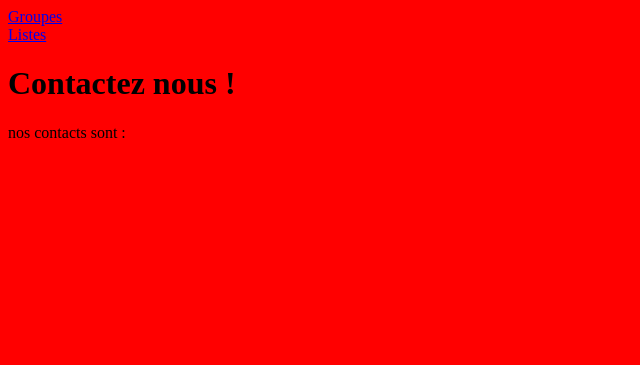
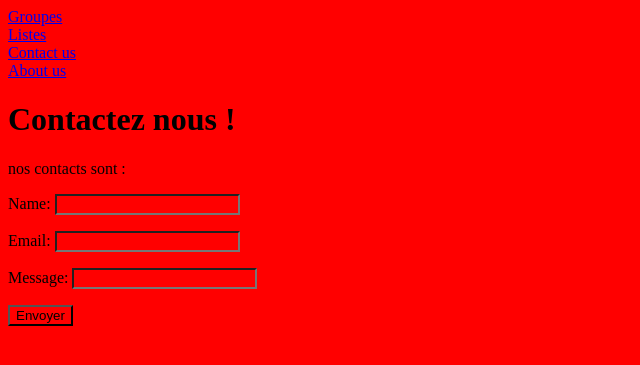
Before and after one commit to theogenix/OpenClassroomDjango, a Django app: page /contact-us/ in a window 1280 px wide. Shown: the top 365 px of the page, without its empty margins (0-640 px from the left). Run offline with Django 3.2, Linux system fonts and the light colour scheme; parts of the project's set-up code (start-up, migrations or seed data) failed here and were passed over.

Commit message:
dajngo forms recupérer données

```diff
--- /dev/null
+++ b/merchex/listings/forms.py
@@ -0,0 +1,6 @@
+from django import forms
+
+class ContactUsForm(forms.Form):
+    name=forms.CharField(required=False)
+    email=forms.EmailField()
+    message=forms.CharField(max_length=1000)
--- a/merchex/listings/templates/listings/base.html
+++ b/merchex/listings/templates/listings/base.html
@@ -11,6 +11,13 @@
     <nav>
       <a href="{% url 'listing-list' %}">Listes</a>
     </nav>
+    <nav>
+      <a href="{% url 'contact' %}">Contact us</a>
+    </nav>
+    <nav>
+      <a href="{% url 'about-us' %}">About us</a>
+    </nav>
+
     {% block content %}{% endblock %}
   </body>
 </html>
--- a/merchex/listings/templates/listings/contact.html
+++ b/merchex/listings/templates/listings/contact.html
@@ -6,4 +6,10 @@
 
 <p>nos contacts sont :</p>
 
+<form action="" method="POST" novalidate>
+    {% csrf_token %}
+    {{form.as_p}}
+    <input type="submit" value="Envoyer">
+</form>
+
 {% endblock %}
--- a/merchex/listings/views.py
+++ b/merchex/listings/views.py
@@ -3,7 +3,9 @@ from django.http import HttpResponse
 from django.shortcuts import render
 from listings.models import Band
 from listings.models import Listing
-
+from listings.forms import ContactUsForm
+from django.core.mail import send_mail
+from django.shortcuts import redirect
 def band_list(request):
     bands = Band.objects.all()
     return render(request,
@@ -33,4 +35,25 @@ def listings_detail(request,id):
 
 
 def contactUs(request):
-    return render(request,'listings/contact.html')
+    print('la méthode de requête est : ',request.method)
+    print('les données POST sont : ', request.POST)
+    if request.method=='POST':
+        form=ContactUsForm(request.POST)
+        if form.is_valid():
+            send_mail(
+            subject=f'Message from {form.cleaned_data["name"] or "anonyme"} via MerchEx Contact Us form',
+            message=form.cleaned_data['message'],
+            from_email=form.cleaned_data['email'],
+            recipient_list=['admin@merchex.xyz'],
+        )
+        return redirect('email-sent')
+    else:
+        form=ContactUsForm()
+
+    return render(request,
+                  'listings/contact.html',
+                  {'form':form})
+
+def emailSent(request):
+    return render(request,
+                  'listings/email_sent.html')
--- a/merchex/merchex/settings.py
+++ b/merchex/merchex/settings.py
@@ -11,6 +11,8 @@ https://docs.djangoproject.com/en/3.2/ref/settings/
 """
 
 from pathlib import Path
+
+EMAIL_BACKEND = 'django.core.mail.backends.console.EmailBackend'
 
 # Build paths inside the project like this: BASE_DIR / 'subdir'.
 BASE_DIR = Path(__file__).resolve().parent.parent
--- a/merchex/merchex/urls.py
+++ b/merchex/merchex/urls.py
@@ -21,10 +21,11 @@ urlpatterns = [
     path('admin/', admin.site.urls),
     path('bands/',views.band_list,name='band-list'),
     path('bands/<int:id>/',views.band_detail, name='band-detail'),
-    path('about-us/',views.about),
+    path('about-us/',views.about,name='about-us'),
     path('listings/', views.listings,name='listing-list'),
     path('listings/<int:id>/',views.listings_detail,name='listing-detail'),
     path('contact-us/',views.contactUs),
-
+    path('contact-us/',views.contactUs,name='contact'),
+    path('email-sent/',views.emailSent,name='email-sent'),
 
 ]
```
Also changed, not shown: merchex/listings/templates/listings/email_sent.html (added, +7 -0 lines).
